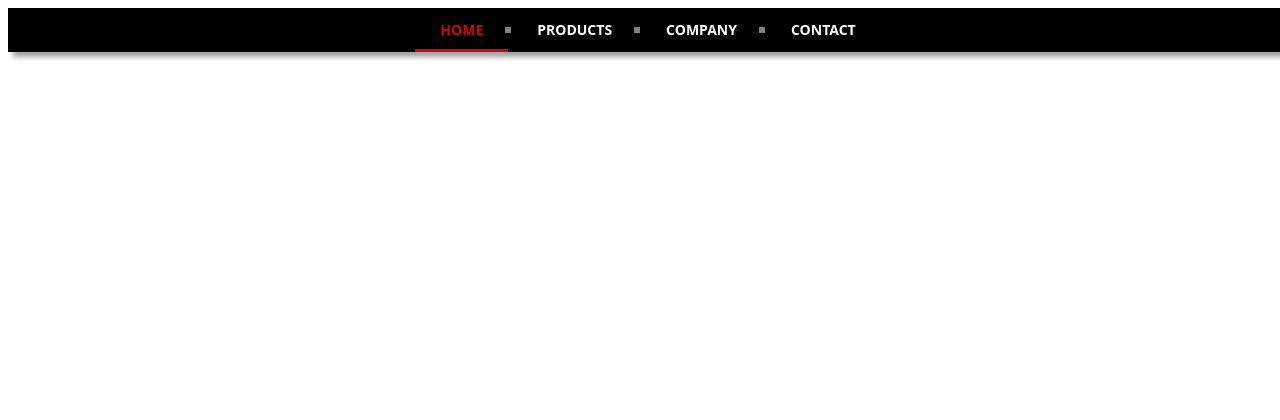
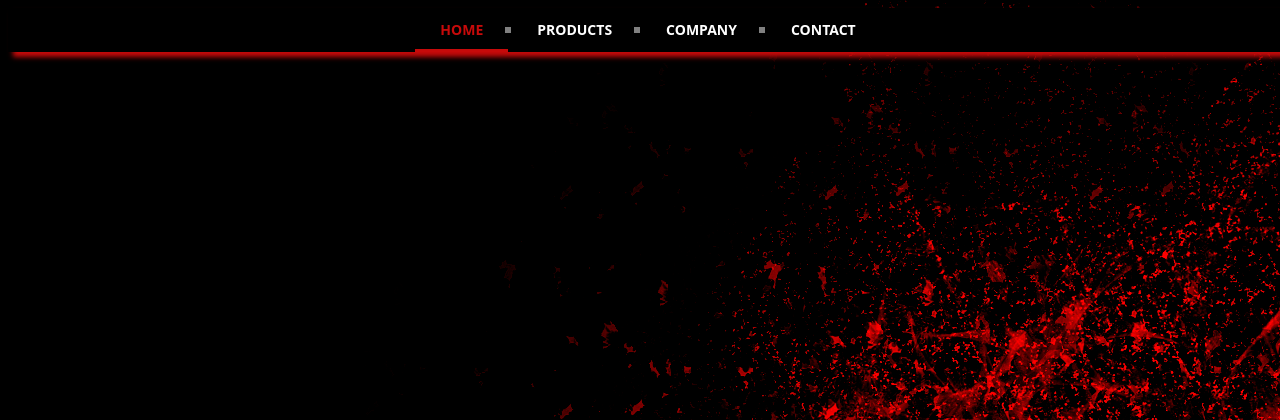
Before and after one commit to eltommy99/Seeking-Revenge, a PHP site: page /estilo/cssmenu/index.html in a window 1280 px wide. Shown: the top 420 px of the page. Run offline with PHP 8.4, Linux system fonts and the light colour scheme.

Commit message:
Index y estilos

```diff
--- a/estilo/cssmenu/styles.css
+++ b/estilo/cssmenu/styles.css
@@ -1,3 +1,11 @@
+body {
+  background-image: url("../../img/blood-splatter1.png");
+  background-repeat:no-repeat;
+  <background-position: center top;
+   background-size: 100% auto;
+
+}
+
 
 #cssmenu {
   background: #000000;
@@ -12,7 +20,7 @@
   display: block;
   zoom: 1;
   text-align: center;
-  box-shadow: 5px 5px 5px rgb(163, 161, 164);
+  box-shadow: 5px 5px 5px #c70a0a;
 }
 #cssmenu ul:after {
   content: " ";
--- a/index.php
+++ b/index.php
@@ -29,7 +29,7 @@
   </nav>
 
 
-    <img src="img/blood-splatter1.png" class="img-responsive" alt="BloodSplatter" width="100%" height="300px">
+
 
 <p>Lorem ipsum dolor sit amet, consectetur adipisicing elit, sed do eiusmod tempor incididunt ut labore et dolore magna aliqua. Ut enim ad minim veniam, quis nostrud exercitation ullamco laboris nisi ut aliquip ex ea commodo consequat. Duis aute irure dolor in reprehenderit in voluptate velit esse cillum dolore eu fugiat nulla pariatur. Excepteur sint occaecat cupidatat non proident, sunt in culpa qui officia deserunt mollit anim id est laborum.
 </p>
@@ -55,7 +55,7 @@
 
  <script src="script/popupsS.js"></script>
 
-<footer>
+<footer style" color: white;" >
 2016 Masacre, Inc. Todos los derechos reservados. <br>
 Politica De Privacidad | Terminos De Uso | Foro
 </footer>
```
